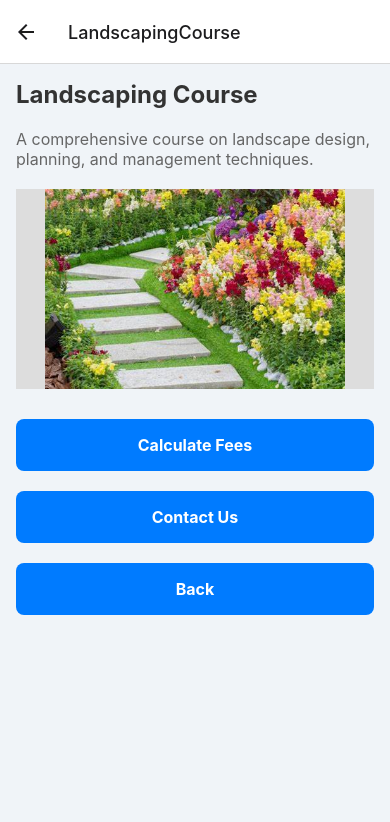
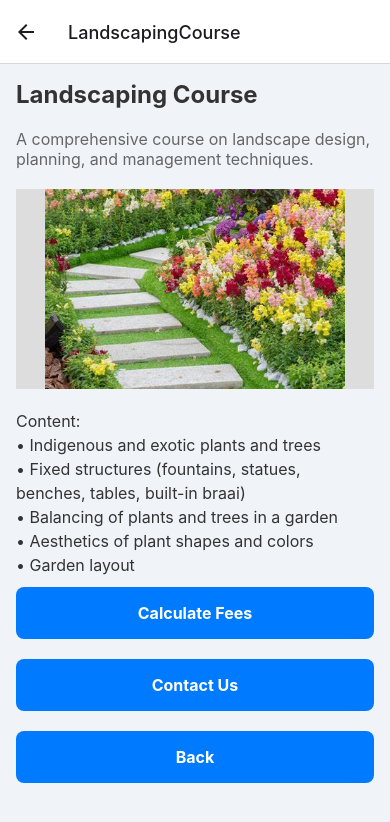
Before and after one commit to TaSam31/empowering-nations, a React Native app: screen /LandscapingCourse in a window 390 px wide. Shown: the top 822 px of the page. Built offline with nearby package versions, Linux system fonts and the light colour scheme.

Commit message:
Final commit for submission part 3

```diff
--- a/screens/ContactDetailsScreen.tsx
+++ b/screens/ContactDetailsScreen.tsx
@@ -69,9 +69,9 @@ const ContactDetailsScreen: React.FC<ContactDetailsScreenProps> = ({ navigation
       />
 
       <Text style={styles.sectionTitle}>Company Contact Details</Text>
-      <Text>Phone: +1 (555) 123-4567</Text>
-      <Text>Email: info@company.com</Text>
-      <Text>Address: 1234 Street Name, City, Country</Text>
+      <Text>Phone: +27 (064) 380-0258</Text>
+      <Text>Email: empoweringnation@gmail.com</Text>
+      <Text>Address: 34 Goulins, Cape Town, South Africa</Text>
 
       <View style={styles.buttonContainer}>
         <Button title="Submit" onPress={handleSubmit} />
--- a/screens/CookingCourse.tsx
+++ b/screens/CookingCourse.tsx
@@ -15,6 +15,14 @@ const CookingCourse: React.FC<CookingCourseProps> = ({ navigation }) => {return
         <View style={styles.imagePlaceholder}>
         <Image source={ require( '../_images/cooking.png' )} style={styles.courseImg}/>
         </View>
+        <Text style={styles.content}>
+  Content:
+  {"\n"}• Nutritional requirements for a healthy body
+  {"\n"}• Types of protein, carbohydrates, and vegetables
+  {"\n"}• Planning meals
+  {"\n"}• Preparation and cooking of meals
+
+</Text>
         <TouchableOpacity style={styles.button} onPress={() => alert('Fees Calculation Coming Soon!')}>
           <Text style={styles.buttonText}>Calculate Fees</Text>
         </TouchableOpacity>
@@ -58,6 +66,11 @@ const CookingCourse: React.FC<CookingCourseProps> = ({ navigation }) => {return
         width: 300,
       justifyContent: 'center',
       },
+      content: {
+        fontSize: 16,
+        lineHeight: 24,
+        color: '#333',
+      },
     });
 
 
--- a/screens/FirstAidCourse.tsx
+++ b/screens/FirstAidCourse.tsx
@@ -13,6 +13,16 @@ const FirstAidCourse: React.FC<FirstAidCourseProps> = ({ navigation }) => {retur
       <View style={styles.imagePlaceholder}>
         <Image source={ require( '../_images/First-Aid-kit.jpg' )} style={styles.courseImg}/>
         </View>
+
+        <Text style={styles.content}>
+  Content:
+  {"\n"}• Wounds and bleeding
+  {"\n"}• Burns and fractures
+  {"\n"}• Emergency scene management
+  {"\n"}• Cardio-Pulmonary Resuscitation (CPR)
+  {"\n"}• Respiratory distress e.g., Choking, blocked airway
+</Text>
+
       <TouchableOpacity style={styles.button} onPress={() => alert('Fees Calculation Coming Soon!')}>
         <Text style={styles.buttonText}>Calculate Fees</Text>
       </TouchableOpacity>
@@ -56,6 +66,11 @@ const FirstAidCourse: React.FC<FirstAidCourseProps> = ({ navigation }) => {retur
       width: 300,
     justifyContent: 'center',
     },
+    content: {
+    fontSize: 16,
+    marginBottom: 20,
+    color: '#666'
+    },
 
   });
 
--- a/screens/GardenMaintenenceCourse.tsx
+++ b/screens/GardenMaintenenceCourse.tsx
@@ -14,6 +14,13 @@ const GardenMaintenanceCourse: React.FC<GardenMaintenenceCourseProps> = ({ navig
         <View style={styles.imagePlaceholder}>
           <Image source={ require( '../_images/gardening.png' )} style={styles.courseImg}/>
         </View>
+        <Text style={styles.content}>
+  Content:
+  {"\n"}• Water restrictions and the watering requirements of indigenous and exotic plants
+  {"\n"}• Pruning and propagation of plants
+  {"\n"}• Planting techniques for different plant types
+</Text>
+
         <TouchableOpacity style={styles.button} onPress={() => alert('Fees Calculation Coming Soon!')}>
           <Text style={styles.buttonText}>Calculate Fees</Text>
         </TouchableOpacity>
@@ -57,6 +64,11 @@ const GardenMaintenanceCourse: React.FC<GardenMaintenenceCourseProps> = ({ navig
         width: 300,
       justifyContent: 'center',
       },
+      content: {
+        fontSize: 16,
+        lineHeight: 24,
+        color: '#333',
+      },
   });
 
 
--- a/screens/LandscapingCourse.tsx
+++ b/screens/LandscapingCourse.tsx
@@ -17,6 +17,17 @@ const LandscapingCourse: React.FC<LandscapingCourseProps> = ({ navigation }) =>
         <View style={styles.imagePlaceholder}>
         <Image source={ require( '../_images/Landcaping image.jpg' )} style={styles.courseImg}/>
         </View>
+
+        <Text style={styles.content}>
+  Content:
+  {"\n"}• Indigenous and exotic plants and trees
+  {"\n"}• Fixed structures (fountains, statues, benches, tables, built-in braai)
+  {"\n"}• Balancing of plants and trees in a garden
+  {"\n"}• Aesthetics of plant shapes and colors
+  {"\n"}• Garden layout
+</Text>
+
+
         <TouchableOpacity style={styles.button} onPress={() => alert('Fees Calculation Coming Soon!')}>
           <Text style={styles.buttonText}>Calculate Fees</Text>
         </TouchableOpacity>
@@ -60,6 +71,11 @@ const LandscapingCourse: React.FC<LandscapingCourseProps> = ({ navigation }) =>
         width: 300,
       justifyContent: 'center',
       },
+      content: {
+        fontSize: 16,
+        lineHeight: 24,
+        color: '#333',
+      },
     });
 
   export default LandscapingCourse;
--- a/screens/LifeSkillsCourse.tsx
+++ b/screens/LifeSkillsCourse.tsx
@@ -16,6 +16,14 @@ const LifeSkillsCourse: React.FC<LifeSkillsProps> = ({ navigation }) => {
       <View style={styles.imagePlaceholder}>
       <Image source={ require( '../_images/life skills2.jpg' )} style={styles.courseImg}/>
       </View>
+
+      <Text style={styles.content}>
+        {"\n"}• Opening a bank account
+        {"\n"}• Basic labour law (know your rights)
+        {"\n"}• Basic reading and writing literacy
+        {"\n"}• Basic numeric literacy
+      </Text>
+
       <TouchableOpacity style={styles.button} onPress={() => {
         alert('Fees Calculation Coming Soon!');
         navigation.navigate('TotalFeesScreen'); // Navigate to TotalFeesScreen
@@ -62,6 +70,11 @@ const styles = StyleSheet.create({
       width: 300,
     justifyContent: 'center',
     },
+    content: {
+      fontSize: 16,
+      lineHeight: 24,
+      color: '#333',
+    },
   });
 
 export default LifeSkillsCourse;
--- a/screens/SewingCourse.tsx
+++ b/screens/SewingCourse.tsx
@@ -16,6 +16,17 @@ const SewingCourse: React.FC<SewingCourseProps> = ({ navigation }) => {
       <View style={styles.imagePlaceholder}>
       <Image source={ require( '../_images/sewing pic.jpg' )} style={styles.courseImg}/>
       </View>
+
+      <Text style={styles.content}>
+  Content:
+  {"\n"}• Types of stitches
+  {"\n"}• Threading a sewing machine
+  {"\n"}• Sewing buttons, zips, hems, and seams
+  {"\n"}• Alterations
+  {"\n"}• Designing and sewing new garments
+
+</Text>
+
       <TouchableOpacity style={styles.button} onPress={() => alert('Fees Calculation Coming Soon!')}>
         <Text style={styles.buttonText}>Calculate Fees</Text>
       </TouchableOpacity>
@@ -59,6 +70,11 @@ const styles = StyleSheet.create({
       width: 300,
     justifyContent: 'center',
     },
+    content: {
+      fontSize: 16,
+      lineHeight: 24,
+      color: '#333',
+    },
   });
 
 export default SewingCourse;
--- a/screens/TotalFeesScreen.tsx
+++ b/screens/TotalFeesScreen.tsx
@@ -1,8 +1,12 @@
 import React, { useState } from 'react';
 import { View, Text, TextInput, Button, StyleSheet, ScrollView, Image } from 'react-native';
-import CheckBox from 'expo-checkbox'; // Updated import for expo-checkbox
+import CheckBox from 'expo-checkbox';
+import { NativeStackScreenProps } from '@react-navigation/native-stack';
+import { RootStackParamList } from '../types';
 
-export default function TotalFeesScreen() {
+type TotalFeesScreenProps = NativeStackScreenProps<RootStackParamList, 'TotalFeesScreen'>;
+
+const TotalFeesScreen: React.FC<TotalFeesScreenProps> = ({ navigation }) => {
     const [selectedCourses, setSelectedCourses] = useState<number[]>([]);
     const [totalFees, setTotalFees] = useState(0);
     const [name, setName] = useState('');
@@ -37,7 +41,9 @@ export default function TotalFeesScreen() {
 
     return (
         <ScrollView contentContainerStyle={styles.container}>
-            <Image source={ require( '../_images/LOGO Empowering nations.png' )} style={styles.logo} />
+            <View style={{ alignItems: 'center' }}>
+                <Image source={require('../_images/LOGO Empowering nations.png')} style={styles.logo} />
+            </View>
             <Text style={styles.header}>Enter Your Contact Details</Text>
             <TextInput
                 style={styles.input}
@@ -73,16 +79,20 @@ export default function TotalFeesScreen() {
                             }
                         }}
                     />
-                    <Text>{course.name} - ${course.fee}</Text>
+                    <Text>{course.name} - R{course.fee}</Text>
                 </View>
             ))}
+            <View style={styles.buttonSpacer}>
+            <Button title="Calculate Fees" onPress={calculateFees} />
+            </View>
+            <Button title="Back" onPress={() => navigation.goBack()} />
+            <Text style={styles.totalFees}>Total Fees: R{totalFees.toFixed(2)}</Text>
 
-            <Button title="Calculate Fees" onPress={calculateFees} />
-            <Text style={styles.totalFees}>Total Fees: ${totalFees.toFixed(2)}</Text>
+
+
         </ScrollView>
     );
-}
-
+};
 
 const styles = StyleSheet.create({
     container: {
@@ -92,7 +102,7 @@ const styles = StyleSheet.create({
     logo: {
         width: 150,
         height: 150,
-        marginBottom: 20,
+        marginBottom: 50,
         borderRadius: 75,
     },
     header: {
@@ -122,4 +132,10 @@ const styles = StyleSheet.create({
         fontWeight: 'bold',
         marginTop: 15,
     },
+    buttonSpacer: {
+    marginTop: 20,
+    marginBottom: 20,
+    },
 });
+
+export default TotalFeesScreen;
```
